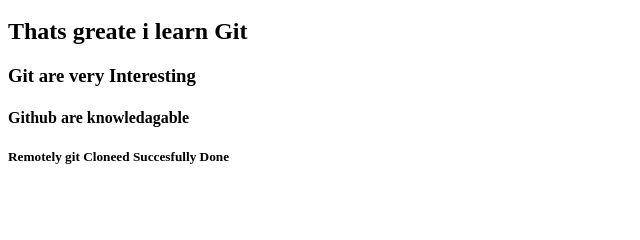
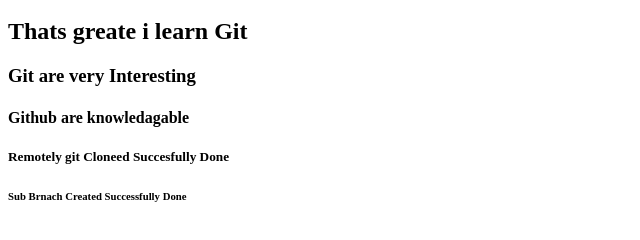
Before and after one commit to shihabpayel/test-git-upload, a plain HTML site: page index.html in a window 1280 px wide. Shown: the part 48-288 px from the top of the page, without its empty margins (0-640 px from the left). Drawn offline with Linux system fonts and the light colour scheme.

Commit message:
Update index.html

```diff
--- a/index.html
+++ b/index.html
@@ -5,5 +5,6 @@
 <h3> Git are very Interesting </h3>
 <h4> Github are knowledagable </h4>
 <h5> Remotely git Cloneed Succesfully Done </h5>
+ <h6> Sub Brnach  Created Successfully Done </h6>
 </body>
 </html>
```
